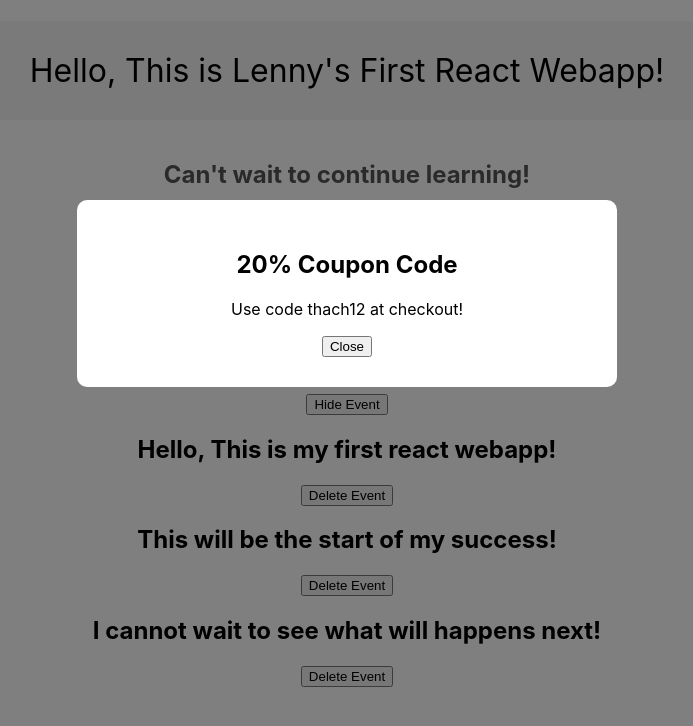
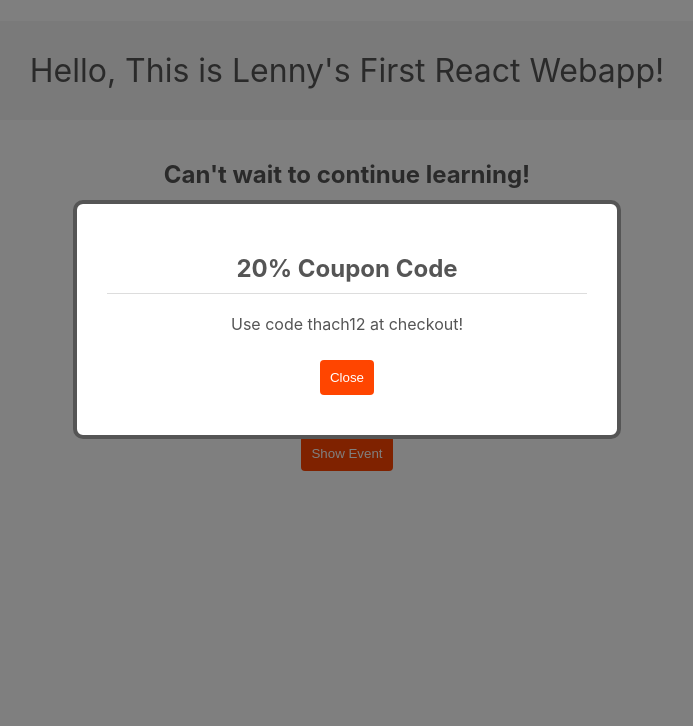
Before and after one commit to lennythach/ReactBasics, a React (Create React App) app: page / in a window 1280 px wide. Both pictures are taken after a click on the button "Show Modal". Shown: the top 726 px of the page, without its empty margins (293-986 px from the left). Built offline with nearby package versions, Linux system fonts and the light colour scheme.

Commit message:
adding Title

```diff
--- a/src/App.js
+++ b/src/App.js
@@ -2,12 +2,13 @@
 import './App.css';
 import Title from './components/Title';
 import Modal from './components/Modal';
+import EventList from './components/EventList';
 import React, {useState} from 'react';
 
 function App() {
   //----------States----------//
   const [showModal, setShowModal] = useState(false);
-  const [showEvents, setShowEvent] = useState(true);
+  const [showEvents, setShowEvent] = useState(false);
   let [name, setName] = useState('Meiling');
 
   let [events, setEvents] = useState([
@@ -59,17 +60,9 @@ function App() {
       </div>
     )}
 
+  {showEvents && <EventList events={events} deleteEvent={deleteEvent}/>}
 
-    {showEvents && events.map((event)=>{
-      return (
-        <React.Fragment key={event.id}>
-          <h2>{event.event}</h2>
-          <button onClick={()=>deleteEvent(event.id)}>Delete Event</button>
-        </React.Fragment>
-      )
-    })}
-
-    {showModal && <Modal handleClose={()=>handleClose()}>
+    {showModal && <Modal handleClose={()=>handleClose()} isSaleModal={false} >
       <h2>20% Coupon Code</h2>
       <p>Use code thach12 at checkout!</p>
     </Modal>}
--- /dev/null
+++ b/src/components/EventList.js
@@ -0,0 +1,16 @@
+import React from "react"
+
+export default function EventList({events, deleteEvent}) {
+  return (
+    <div>
+      {events.map((event)=>{
+      return (
+        <React.Fragment key={event.id}>
+          <h2>{event.event}</h2>
+          <button onClick={()=>deleteEvent(event.id)}>Delete Event</button>
+        </React.Fragment>
+      )
+    })}
+    </div>
+  )
+}
--- a/src/components/Modal.css
+++ b/src/components/Modal.css
@@ -14,3 +14,8 @@
     background: #fff;
     border-radius: 10px;
   }
+
+  .modal h2 {
+      border-bottom: 1px solid #ddd;
+      padding-bottom: 10px;
+  }
--- a/src/components/Modal.js
+++ b/src/components/Modal.js
@@ -1,11 +1,17 @@
-import './Modal.css'
-export default function Modal({children, handleClose}) {
-  return (
+import './Modal.css';
+import ReactDom from 'react-dom';
+
+export default function Modal({ children, handleClose, isSaleModal }) {
+  return ReactDom.createPortal((
     <div className="modal-backdrop">
-        <div className="modal">
+        <div className="modal" style={{
+          border: "4px solid",
+          borderColor: isSaleModal ? "#ff4500": "#555",
+          textAlign: "center"
+        }}>
             {children}
             <button onClick={handleClose}>Close</button>
         </div>
     </div>
-  )
+  ), document.body)
 }
--- /dev/null
+++ b/src/components/Title.css
@@ -0,0 +1,18 @@
+.title-block .title {
+    display: inline-block;
+    padding: 30px 60px;
+    background: #f4f4f4;
+    border-radius: 8px;
+    font-weight: normal;
+    margin-bottom: 10px;
+  }
+
+  .title-block .subtitle {
+    display: inline-block;
+    color: #555;
+    font-weight: normal;
+    padding-bottom: 20px;
+    border-bottom: 1px solid #f4f4f4;
+    margin-top: 10px;
+    margin-bottom: 60px;
+  }
--- a/src/components/Title.js
+++ b/src/components/Title.js
@@ -1,11 +1,13 @@
+import './Title.css'
+
 export default function Title({title, subtitle}) {
     return (
-    <>
+    <div className='title-block'>
         <h1 className="title">{title}</h1>
         <br/>
         <div className="subtitle">
         <h2>{subtitle}</h2>
         </div>
-    </>
+    </div>
     )
 }
--- a/src/index.css
+++ b/src/index.css
@@ -12,21 +12,15 @@ code {
     monospace;
 }
 
-.title {
-  display: inline-block;
-  padding: 30px 60px;
-  background: #f4f4f4;
-  border-radius: 8px;
-  font-weight: normal;
-  margin-bottom: 10px;
+p, h1, h2 {
+  color: #555;
 }
-
-.subtitle {
-  display: inline-block;
-  color: #555;
-  font-weight: normal;
-  padding-bottom: 20px;
-  border-bottom: 1px solid #f4f4f4;
-  margin-top: 10px;
-  margin-bottom: 60px;
+button {
+  background: #ff4500;
+  color: #fff;
+  padding: 10px;
+  border: 0;
+  border-radius: 4px;
+  margin: 10px auto;
+  cursor: pointer;
 }
```
